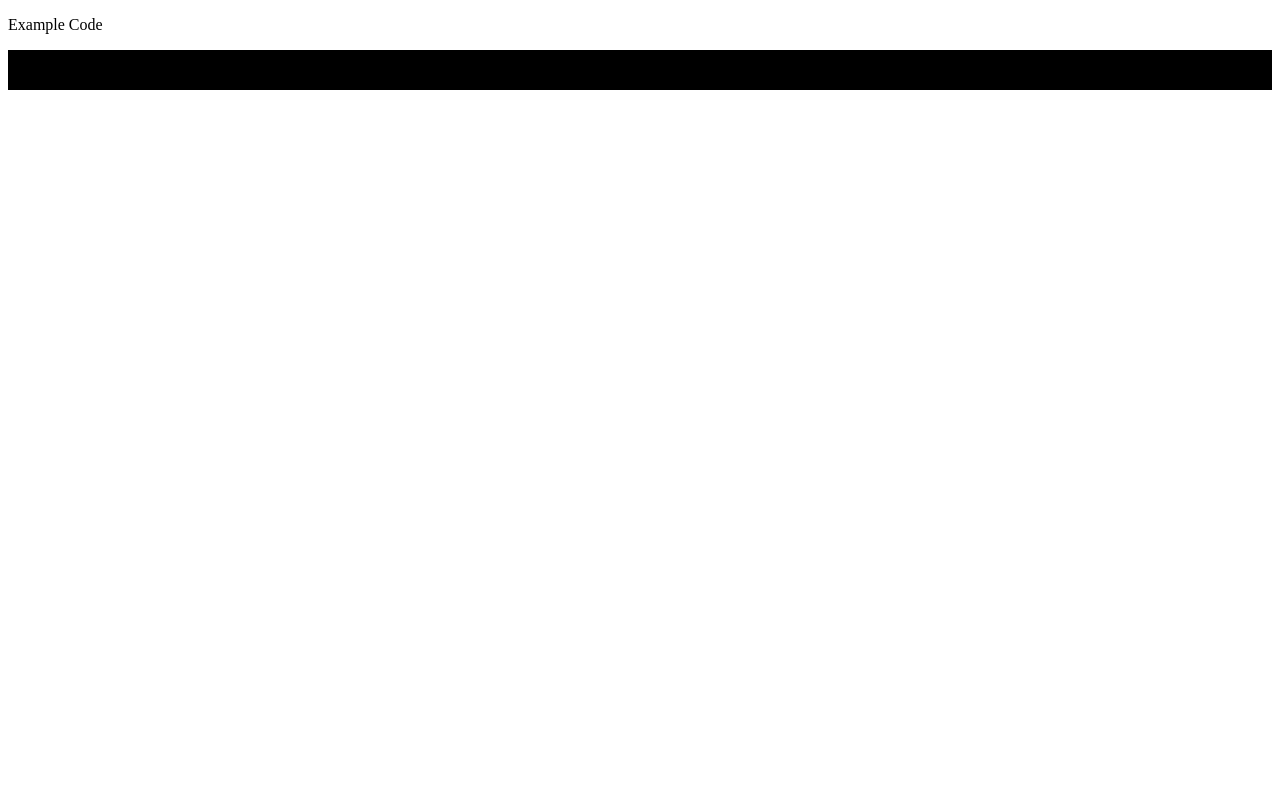
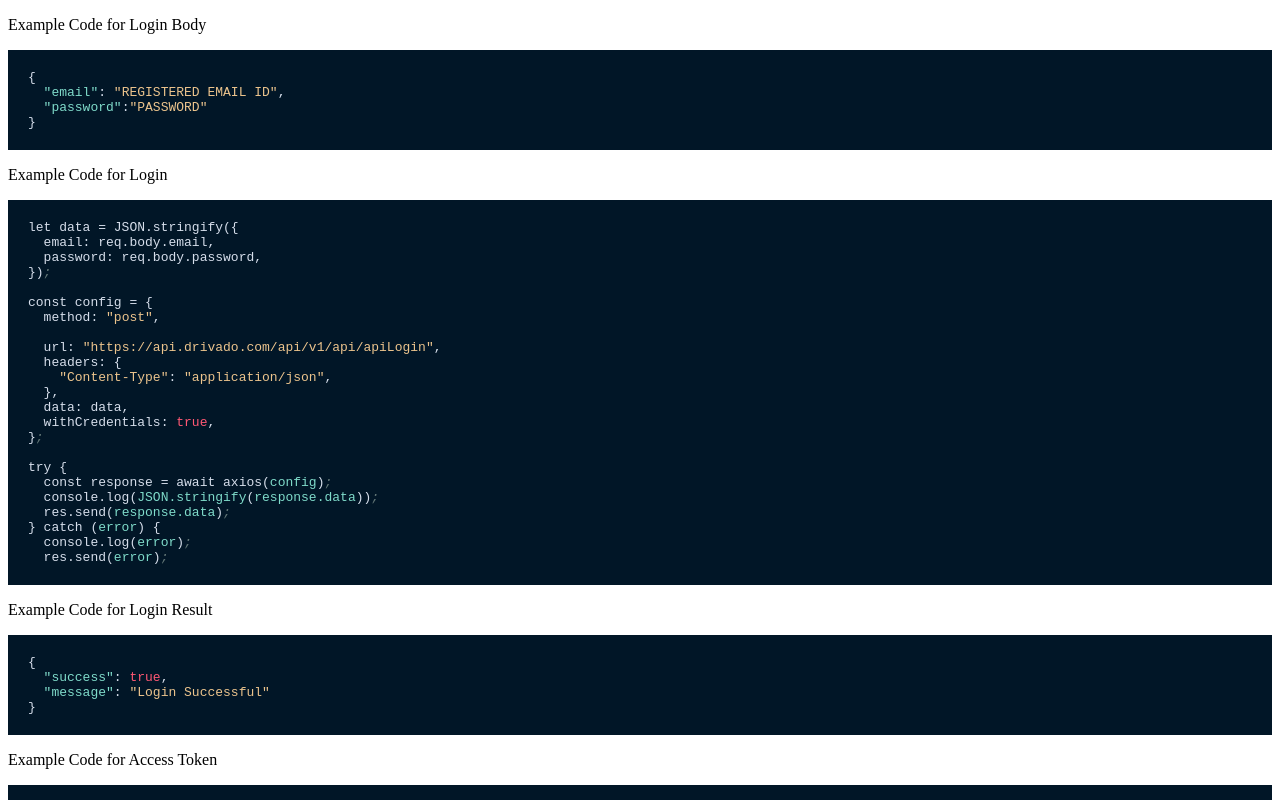
Before and after one commit to Drivadotech/API-DOCS-TRIAL, a React (Create React App) app: page / in a window 1280 px wide. Shown: the top 800 px of the page. Built offline with nearby package versions, Linux system fonts and the light colour scheme.

Commit message:
till check distance

```diff
--- a/src/App.js
+++ b/src/App.js
@@ -5,8 +5,8 @@ import CodeSnippet from "./CodeSnippet"
 function App() {
   return (
     <div className="App">
-      <CodeSnippet/>
-      {/* <CodeDisplay/> */}
+      {/* <CodeSnippet/> */}
+      <CodeDisplay/>
     </div>
   );
 }
--- a/src/CodeDisplay.js
+++ b/src/CodeDisplay.js
@@ -1,13 +1,29 @@
 import CodeSnippet from "./CodeSnippet";
-import React from 'react'
-import { codeOne } from "./codes";
+import React from "react";
+import {
+  accessToken,
+  accessTokenResult,
+  login,
+  loginBody,
+  loginResult,
+  placeTimezone,
+} from "./codes";
 
 const CodeDisplay = () => {
   return (
     <div>
+      <CodeSnippet codes={loginBody} title="Login Body" />
+      <CodeSnippet codes={login} title="Login" />
+      <CodeSnippet codes={loginResult} title="Login Result" />
+      <CodeSnippet codes={accessToken} title="Access Token" />
+      <CodeSnippet codes={accessTokenResult} title="Access Token Result" />
+
 
     </div>
-  )
-}
+  );
+};
 
-export default CodeDisplay
+export default CodeDisplay;
+
+// [ENTER LATITUDE IN QUERY]
+{/* <CodeSnippet codes={placeTimezone} title="Places Time Zone" /> */}
--- a/src/CodeSnippet.js
+++ b/src/CodeSnippet.js
@@ -1,20 +1,21 @@
 import React from "react";
 import SyntaxHighlighter from "react-syntax-highlighter";
-import { irBlack } from "react-syntax-highlighter/dist/esm/styles/hljs";
-import { codeOne } from "./codes";
+import { nightOwl } from "react-syntax-highlighter/dist/esm/styles/hljs";
+// import { codeOne } from "./codes";
 // import { } from 'react-syntax-highlighter/dist/esm/styles/prism';
- const CodeSnippet = ({codes}) => {
-  // const codeString =codeOne;
+
+ const CodeSnippet = ({codes,title}) => {
+
   return (
     <div>
         <div className="">
-            <p>Example Code</p>
+            <p>Example Code for {title}</p>
         </div>
 
 
       <SyntaxHighlighter
         language="jsx"
-        style={irBlack}
+        style={nightOwl}
         customStyle={{ padding: "20px" }}
         wrapLongLines={true}
       >
--- a/src/codes.js
+++ b/src/codes.js
@@ -1,5 +1,255 @@
-export const codeOne = `
-exports.placeTimezone = async (req, res) => {
+export const login = `let data = JSON.stringify({
+  email: req.body.email,
+  password: req.body.password,
+});
+
+const config = {
+  method: "post",
+
+  url: "https://api.drivado.com/api/v1/api/apiLogin",
+  headers: {
+    "Content-Type": "application/json",
+  },
+  data: data,
+  withCredentials: true,
+};
+
+try {
+  const response = await axios(config);
+  console.log(JSON.stringify(response.data));
+  res.send(response.data);
+} catch (error) {
+  console.log(error);
+  res.send(error);`;
+
+export const loginBody = `{
+  "email": "REGISTERED EMAIL ID",
+  "password":"PASSWORD"
+}
+`;
+
+export const loginResult = `{
+  "success": true,
+  "message": "Login Successful"
+}`;
+
+export const accessToken = `const config = {
+  method: "post",
+  url: "https://api.drivado.com/api/v1/api/apiGetAccessToken?email=email[ENTER EMAIL IN QUERY]",
+  headers: {
+    "Content-Type": "application/json",
+    Cookie:
+      "refreshToken = eyJhbGciOiJIUzI1NiIsInR5cCI6IkpXVCJ9.eyJpZCI6IjYzNDZiOTFmMGZlMTgzODQ0MzllYmRhZCIsImlhdCI6MTY3NzUwMDE5MCwiZXhwIjoxNjc4MzY0MTkwfQ.Vrg-_ETek4djaFN6O3iPSc6xmcNm-G8ePOVERlt9phk",
+  },
+};
+
+try {
+  const response = await axios(config);
+  console.log(JSON.stringify(response.data));
+  res.send(response.data);
+} catch (error) {
+  console.log(error);
+  res.send(error);
+}
+`;
+
+export const accessTokenResult = `
+{
+  "success": true,
+  "accessToken": "eyJhbGciOiJIUzI1NiIsInR5cCI6IkpXVCJ9.eyJfaWQiOiI2Mzg0NTIzNGYzY2NiOGRhZDQ1Mjg3ZmUiLCJpYXQiOjE2ODE0NTkzMjMsImV4cCI6MTY4MjMyMzMyM30.JcuZSOm2Km3_FD951jvaBXTuGH6KiQWoNr2f7c6GQ3U"
+}`;
+
+export const placesAutoComplete = `
+const config = {
+  method: "get",
+  url: "https://api.drivado.com/api/v1/api/apiplacesAutoComplete?input=input[ENTER INPUT IN QUERY]&GOOGLE_MAPS_API_KEY=GOOGLE_MAPS_API_KEY [ENTER GOOGLE_MAPS_API_KEY IN QUERY]",
+  headers: {},
+};
+try {
+  const response = await axios(config);
+  console.log(JSON.stringify(response.data));
+  res.send(response.data);
+} catch (error) {
+  console.log(error);
+  res.send(error);
+}`
+
+export const placesAutoCompleteResult=`
+[
+  {
+      "description": "Heathrow Airport London (LHR), Longford, UK",
+      "matched_substrings": [
+          {
+              "length": 29,
+              "offset": 0
+          },
+          {
+              "length": 8,
+              "offset": 31
+          },
+          {
+              "length": 2,
+              "offset": 41
+          }
+      ],
+      "place_id": "ChIJ6W3FzTRydkgRZ0H2Q1VT548",
+      "reference": "ChIJ6W3FzTRydkgRZ0H2Q1VT548",
+      "structured_formatting": {
+          "main_text": "Heathrow Airport London (LHR)",
+          "main_text_matched_substrings": [
+              {
+                  "length": 29,
+                  "offset": 0
+              }
+          ],
+          "secondary_text": "Longford, UK",
+          "secondary_text_matched_substrings": [
+              {
+                  "length": 8,
+                  "offset": 0
+              },
+              {
+                  "length": 2,
+                  "offset": 10
+              }
+          ]
+      },
+      "terms": [
+          {
+              "offset": 0,
+              "value": "Heathrow Airport London (LHR)"
+          },
+          {
+              "offset": 31,
+              "value": "Longford"
+          },
+          {
+              "offset": 41,
+              "value": "UK"
+          }
+      ],
+      "types": [
+          "airport",
+          "point_of_interest",
+          "establishment"
+      ]
+  },
+  {
+      "description": "Heathrow, Heathrow Airport (LHR), Longford, Hounslow, UK",
+      "matched_substrings": [
+          {
+              "length": 8,
+              "offset": 0
+          },
+          {
+              "length": 12,
+              "offset": 19
+          },
+          {
+              "length": 8,
+              "offset": 34
+          },
+          {
+              "length": 2,
+              "offset": 54
+          }
+      ],
+      "place_id": "ChIJW4SMunVxdkgR--7UwBq8g-k",
+      "reference": "ChIJW4SMunVxdkgR--7UwBq8g-k",
+      "structured_formatting": {
+          "main_text": "Heathrow",
+          "main_text_matched_substrings": [
+              {
+                  "length": 8,
+                  "offset": 0
+              }
+          ],
+          "secondary_text": "Heathrow Airport (LHR), Longford, Hounslow, UK",
+          "secondary_text_matched_substrings": [
+              {
+                  "length": 12,
+                  "offset": 9
+              },
+              {
+                  "length": 8,
+                  "offset": 24
+              },
+              {
+                  "length": 2,
+                  "offset": 44
+              }
+          ]
+      },
+      "terms": [
+          {
+              "offset": 0,
+              "value": "Heathrow"
+          },
+          {
+              "offset": 10,
+              "value": "Heathrow Airport (LHR)"
+          },
+          {
+              "offset": 34,
+              "value": "Longford"
+          },
+          {
+              "offset": 44,
+              "value": "Hounslow"
+          },
+          {
+              "offset": 54,
+              "value": "UK"
+          }
+      ],
+      "types": [
+          "transit_station",
+          "point_of_interest",
+          "establishment"
+      ]
+  }
+]`
+
+export const placesDetailsSource=`
+const config = {
+  method: "get",
+  url: "https://api.drivado.com/api/v1/api/apiplacesDetailsSource?place_id=place_id[ENTER PLACE ID IN QUERY]&GOOGLE_MAPS_API_KEY=GOOGLE_MAPS_API_KEY [ENTER GOOGLE_MAPS_API_KEY IN QUERY]",
+  headers: {},
+};
+try {
+  const response = await axios(config);
+  // console.log(JSON.stringify(response.data));
+  res.send(response.data);
+} catch (error) {
+  console.log(error);
+  res.send(error);
+}`
+
+export const placesDetailsSourceResult=`{
+  "lat": 51.4700223,
+  "lng": -0.4542955
+}`
+
+export const placesDetailsDestination=`const config = {
+  method: "get",
+  url: "https://api.drivado.com/api/v1/api/apiplacesDetailsDestination?place_id=place_id [ENTER PLACE ID IN QUERY]&GOOGLE_MAPS_API_KEY=GOOGLE_MAPS_API_KEY [ENTER GOOGLE_MAPS_API_KEY IN QUERY]",
+  headers: {},
+};
+try {
+  const response = await axios(config);
+  console.log(JSON.stringify(response.data));
+  res.send(response.data);
+} catch (error) {
+  console.log(error);
+  res.send(error);
+}`
+
+export const placesDetailsDestinationResult=`{
+  "lat": 51.50455969999999,
+  "lng": -0.0825847
+}`
+
+export const placeTimezone = `
   const config = {
     method: "get",
     url:"https://api.drivado.com/api/v1/api/apiplaceTimezone?lat=lat[ENTER LATITUDE IN QUERY]&lng=lng[ENTER LONGITUDE IN QUERY]",
@@ -13,5 +263,57 @@ exports.placeTimezone = async (req, res) => {
     console.log(error);
     res.send(error);
   }
-};
-`
+`;
+export const placeTimezoneResult = `
+{
+  "timezone": "Europe/London",
+  "timezone_offset": 0,
+  "timezone_offset_with_dst": 1,
+  "date": "2023-04-13",
+  "date_time": "2023-04-13 11:42:26",
+  "date_time_txt": "Thursday, April 13, 2023 11:42:26",
+  "date_time_wti": "Thu, 13 Apr 2023 11:42:26 +0100",
+  "date_time_ymd": "2023-04-13T11:42:26+0100",
+  "date_time_unix": 1681382546.823,
+  "time_24": "11:42:26",
+  "time_12": "11:42:26 AM",
+  "week": 15,
+  "month": 4,
+  "year": 2023,
+  "year_abbr": "23",
+  "is_dst": true,
+  "dst_savings": 1
+}
+`;
+
+// export const checkDistance
+
+// export const checkDistanceResult
+
+// export const showVehicleWithPrice
+
+// export const showVehicleWithPriceResult
+
+// export const showVehicleWithPriceHourly
+
+// export const showVehicleWithPriceHourlyResult
+
+// export const bookingWithVechile
+
+// export const bookingWithVechileResult
+
+// export const createPassenger
+
+// export const createPassengerResult
+
+// export const bookingStatus
+
+// export const bookingStatusResult
+
+// export const paymentRequest
+
+// export const paymentRequestResult
+
+// export const cancelBooking
+
+// export const cancelBookingResult
```
